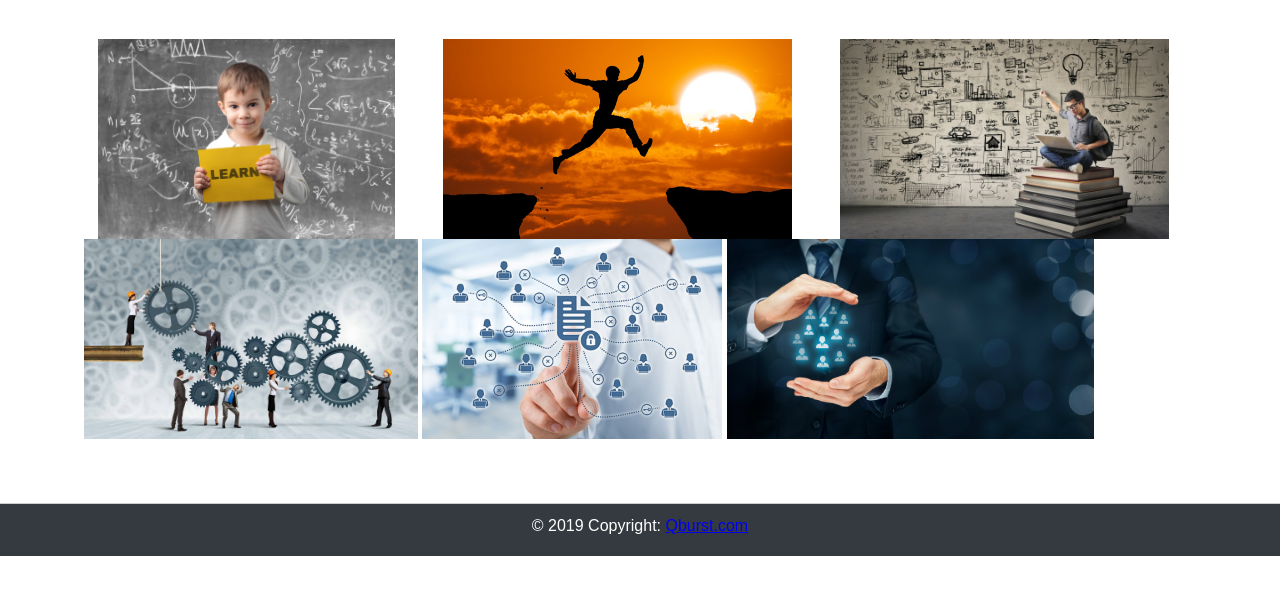
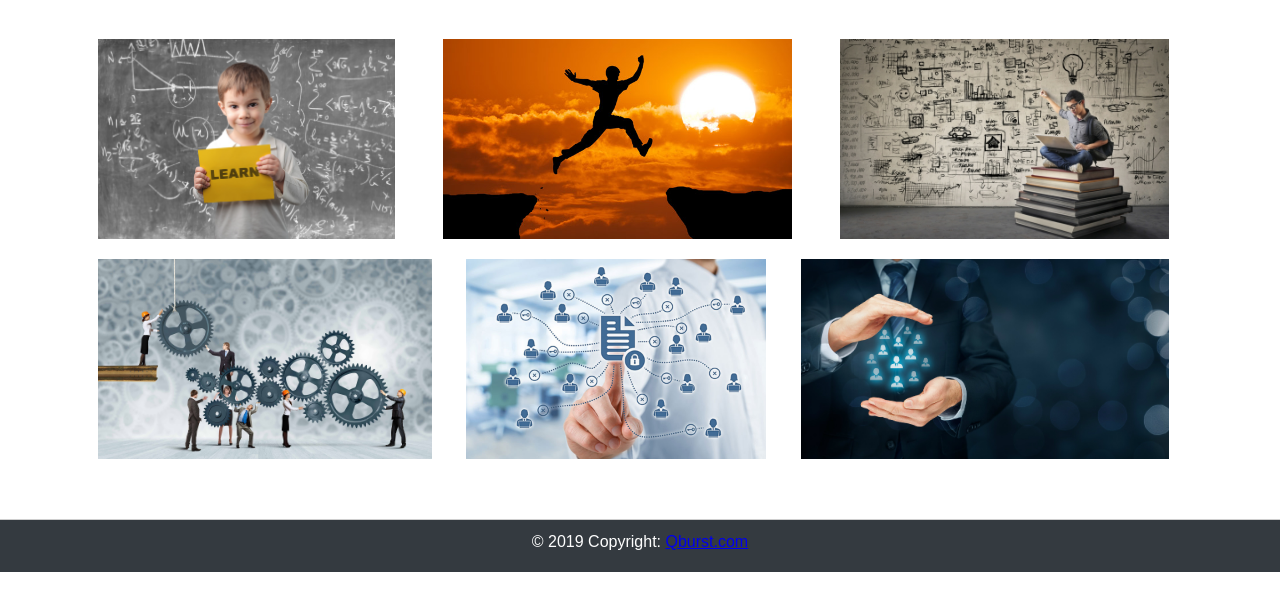
Before and after one commit to shravansuresh/src, a plain HTML site: page index.html in a window 1280 px wide. Shown: the part 138-748 px from the top of the page. Drawn offline with nearby package versions, Linux system fonts and the light colour scheme.

```diff
--- a/pages/home/home.html
+++ b/pages/home/home.html
@@ -8,7 +8,7 @@
             <img src="assets/images/stud3.jpg" alt="student achieving" height = "200px" width="auto">
             <img src="assets/images/stud2.jpg" alt="student" height = "200px" width="auto">
         </div>
-        <div class="assets/images">
+        <div class="images">
             <img src="assets/images/emp1.jpg" alt="team work" height = "200px" width="auto">
             <img src="assets/images/emp2.jpg" alt= "employee management" height = "200px" width="auto">
             <img src="assets/images/emp3.jpg" alt= "employee" height = "200px" width="auto">
```
